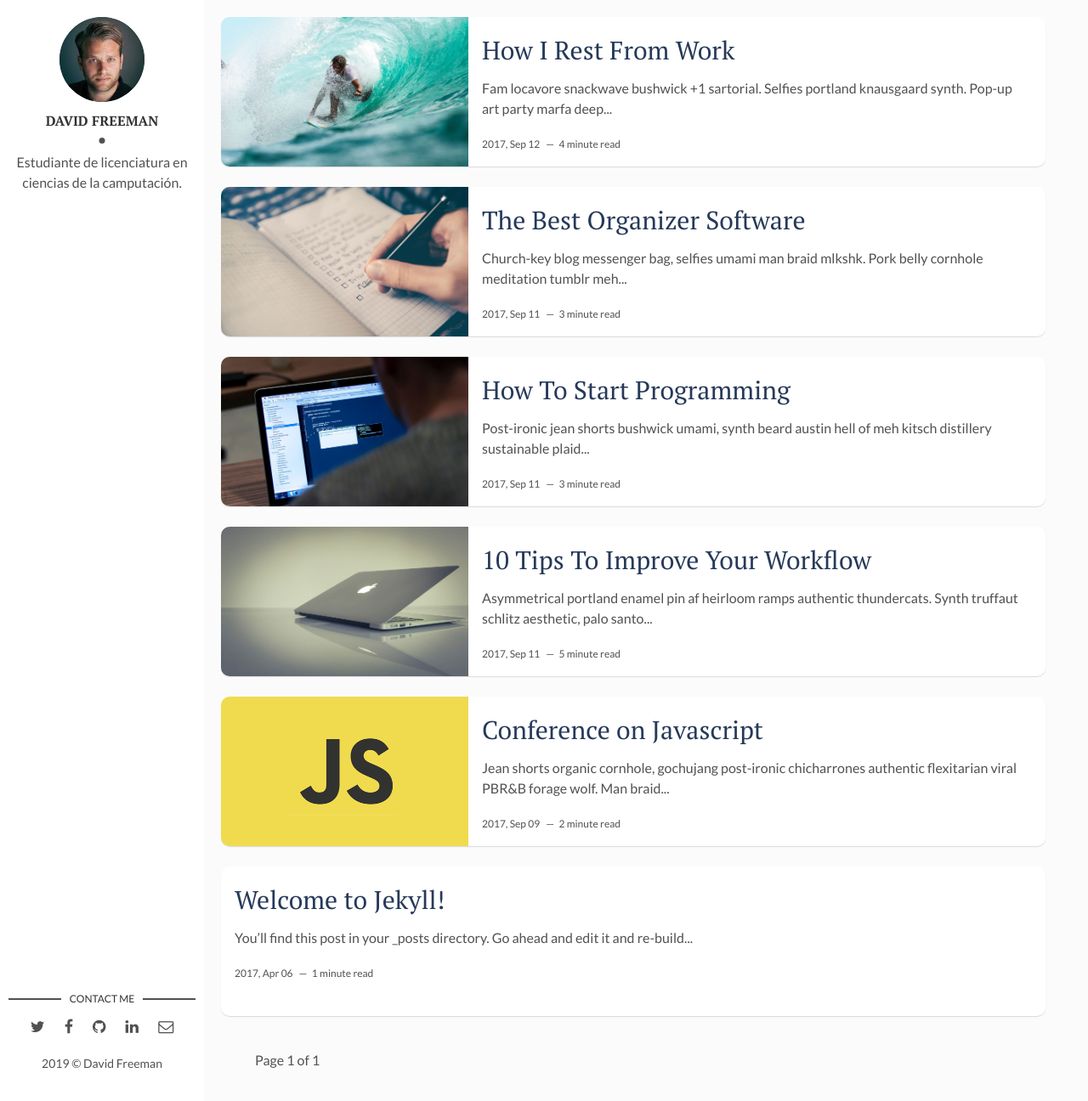
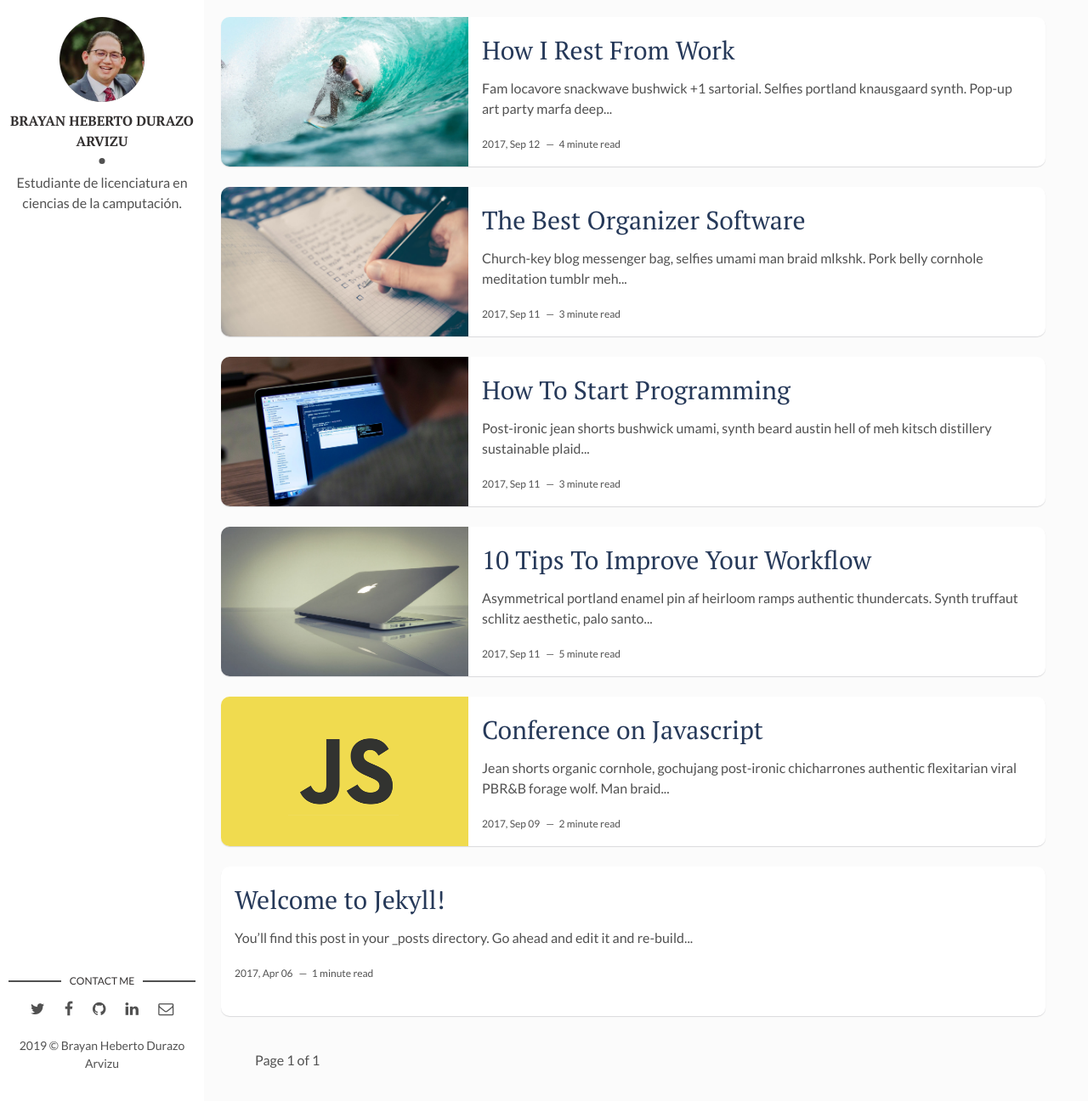
Before and after one commit to BrayanDurazo/BrayanDurazo.github.io, a Jekyll site: the page built from index.html, in a window 1280 px wide and 1296 px high. Shown: the whole window at 85% size. Built offline with Jekyll 4.4.1, drawn with Linux system fonts in a browser that asks for light colours; the list of posts is cut into pages by our own code.

Commit message:
Agregando tema

```diff
--- a/_config.yml
+++ b/_config.yml
@@ -9,14 +9,14 @@ url: "" # the base hostname & protocol for your site, e.g. http://example.com
 site-twitter: #if your site has a twitter account, enter it here
 
 # Author Settings
-author: David Freeman # add your name
-author-img: david-freeman.jpg # add your photo
+author: Brayan Heberto Durazo Arvizu # add your name
+author-img: profile.jpg # add your photo
 about-author: Estudiante de licenciatura en ciencias de la camputación. # add description
 social-twitter: # add your Twitter handle
-social-facebook: # add your Facebook handle
-social-github: artemsheludko # add your Github handle
+social-facebook: brayan.durazoarvizu # add your Facebook handle
+social-github: BrayanDurazo # add your Github handle
 social-linkedin: # add your Linkedin handle
-social-email: # add your Email address
+social-email: Brayan9612@gmail.com# add your Email address
 
 # Disqus
 discus-identifier: mr-brown # add your discus identifier
```
Also changed, not shown: assets/img/profile.jpg (added), 2 other files.
